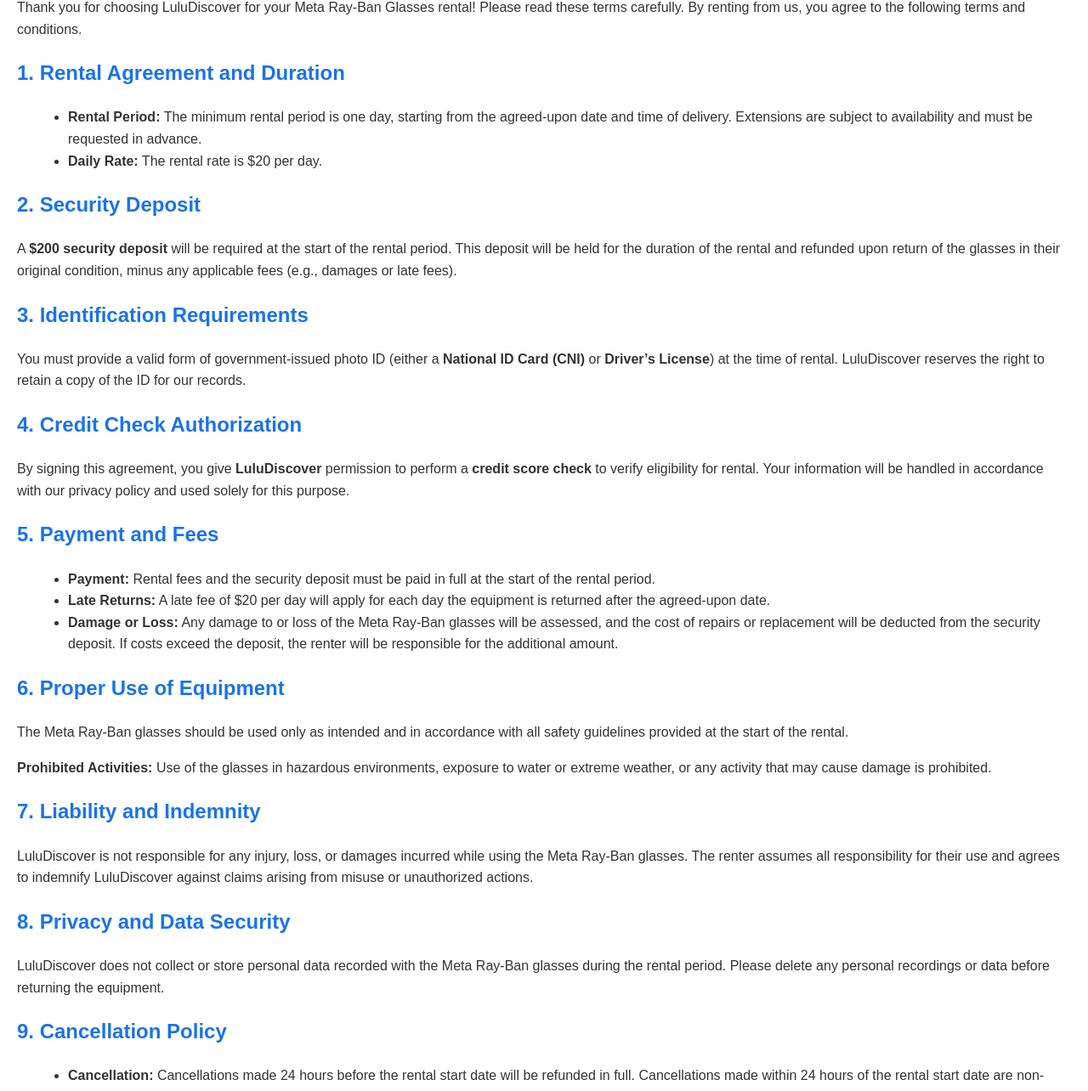
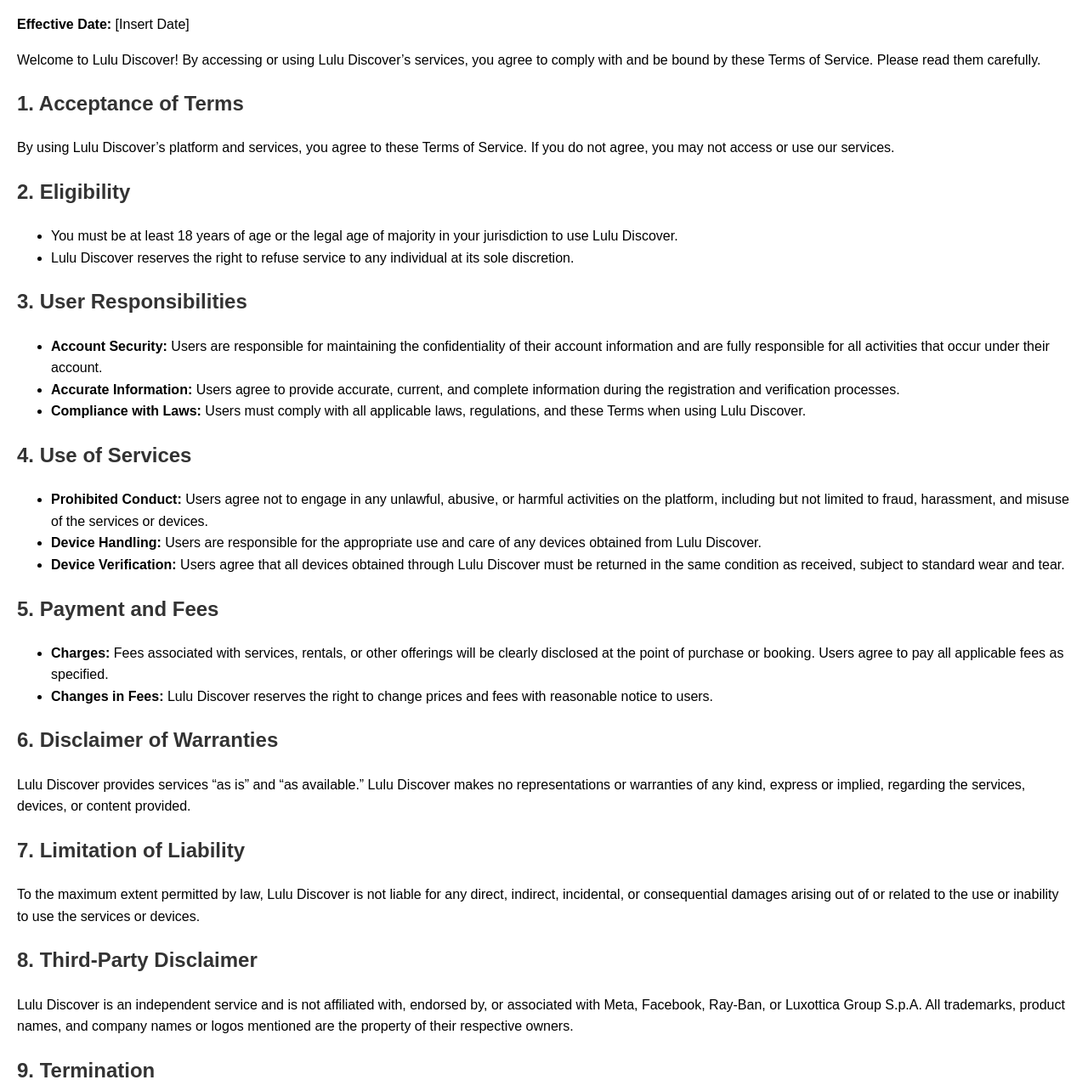
Before and after one commit to open-sudo/luludiscover.github.io, a plain HTML site: page tos.html in a window 1280 px wide. Shown: the part 98-1382 px from the top of the page at 85% size. Drawn offline with Linux system fonts and the light colour scheme.

Commit message:
documents

```diff
--- a/tos.html
+++ b/tos.html
@@ -3,66 +3,73 @@
 <head>
     <meta charset="UTF-8">
     <meta name="viewport" content="width=device-width, initial-scale=1.0">
-    <title>Rental Terms and Conditions</title>
+    <title>Terms of Service - Lulu Discover</title>
     <style>
-        body {
-            font-family: Arial, sans-serif;
-            line-height: 1.6;
-            margin: 20px;
-            color: #333;
-        }
-        h1, h2 {
-            color: #1a73e8;
-        }
-        ul {
-            margin-left: 20px;
-        }
+        body { font-family: Arial, sans-serif; line-height: 1.6; margin: 0; padding: 20px; }
+        h1, h2 { color: #333; }
+        p { margin-bottom: 15px; }
     </style>
 </head>
 <body>
 
-    <h1>Rental Terms and Conditions for Meta Ray-Ban Glasses</h1>
+<h1>Terms of Service</h1>
+<p><strong>Effective Date:</strong> [Insert Date]</p>
 
-    <p>Thank you for choosing LuluDiscover for your Meta Ray-Ban Glasses rental! Please read these terms carefully. By renting from us, you agree to the following terms and conditions.</p>
+<p>Welcome to Lulu Discover! By accessing or using Lulu Discover’s services, you agree to comply with and be bound by these Terms of Service. Please read them carefully.</p>
 
-    <h2>1. Rental Agreement and Duration</h2>
+<h2>1. Acceptance of Terms</h2>
+<p>By using Lulu Discover’s platform and services, you agree to these Terms of Service. If you do not agree, you may not access or use our services.</p>
+
+<h2>2. Eligibility</h2>
 <ul>
-        <li><strong>Rental Period:</strong> The minimum rental period is one day, starting from the agreed-upon date and time of delivery. Extensions are subject to availability and must be requested in advance.</li>
-        <li><strong>Daily Rate:</strong> The rental rate is $20 per day.</li>
+    <li>You must be at least 18 years of age or the legal age of majority in your jurisdiction to use Lulu Discover.</li>
+    <li>Lulu Discover reserves the right to refuse service to any individual at its sole discretion.</li>
 </ul>
 
-    <h2>2. Security Deposit</h2>
-    <p>A <strong>$200 security deposit</strong> will be required at the start of the rental period. This deposit will be held for the duration of the rental and refunded upon return of the glasses in their original condition, minus any applicable fees (e.g., damages or late fees).</p>
+<h2>3. User Responsibilities</h2>
+<ul>
+    <li><strong>Account Security:</strong> Users are responsible for maintaining the confidentiality of their account information and are fully responsible for all activities that occur under their account.</li>
+    <li><strong>Accurate Information:</strong> Users agree to provide accurate, current, and complete information during the registration and verification processes.</li>
+    <li><strong>Compliance with Laws:</strong> Users must comply with all applicable laws, regulations, and these Terms when using Lulu Discover.</li>
+</ul>
 
-    <h2>3. Identification Requirements</h2>
-    <p>You must provide a valid form of government-issued photo ID (either a <strong>National ID Card (CNI)</strong> or <strong>Driver’s License</strong>) at the time of rental. LuluDiscover reserves the right to retain a copy of the ID for our records.</p>
-
-    <h2>4. Credit Check Authorization</h2>
-    <p>By signing this agreement, you give <strong>LuluDiscover</strong> permission to perform a <strong>credit score check</strong> to verify eligibility for rental. Your information will be handled in accordance with our privacy policy and used solely for this purpose.</p>
+<h2>4. Use of Services</h2>
+<ul>
+    <li><strong>Prohibited Conduct:</strong> Users agree not to engage in any unlawful, abusive, or harmful activities on the platform, including but not limited to fraud, harassment, and misuse of the services or devices.</li>
+    <li><strong>Device Handling:</strong> Users are responsible for the appropriate use and care of any devices obtained from Lulu Discover.</li>
+    <li><strong>Device Verification:</strong> Users agree that all devices obtained through Lulu Discover must be returned in the same condition as received, subject to standard wear and tear.</li>
+</ul>
 
 <h2>5. Payment and Fees</h2>
 <ul>
-        <li><strong>Payment:</strong> Rental fees and the security deposit must be paid in full at the start of the rental period.</li>
-        <li><strong>Late Returns:</strong> A late fee of $20 per day will apply for each day the equipment is returned after the agreed-upon date.</li>
-        <li><strong>Damage or Loss:</strong> Any damage to or loss of the Meta Ray-Ban glasses will be assessed, and the cost of repairs or replacement will be deducted from the security deposit. If costs exceed the deposit, the renter will be responsible for the additional amount.</li>
+    <li><strong>Charges:</strong> Fees associated with services, rentals, or other offerings will be clearly disclosed at the point of purchase or booking. Users agree to pay all applicable fees as specified.</li>
+    <li><strong>Changes in Fees:</strong> Lulu Discover reserves the right to change prices and fees with reasonable notice to users.</li>
 </ul>
 
-    <h2>6. Proper Use of Equipment</h2>
-    <p>The Meta Ray-Ban glasses should be used only as intended and in accordance with all safety guidelines provided at the start of the rental.</p>
-    <p><strong>Prohibited Activities:</strong> Use of the glasses in hazardous environments, exposure to water or extreme weather, or any activity that may cause damage is prohibited.</p>
+<h2>6. Disclaimer of Warranties</h2>
+<p>Lulu Discover provides services “as is” and “as available.” Lulu Discover makes no representations or warranties of any kind, express or implied, regarding the services, devices, or content provided.</p>
 
-    <h2>7. Liability and Indemnity</h2>
-    <p>LuluDiscover is not responsible for any injury, loss, or damages incurred while using the Meta Ray-Ban glasses. The renter assumes all responsibility for their use and agrees to indemnify LuluDiscover against claims arising from misuse or unauthorized actions.</p>
+<h2>7. Limitation of Liability</h2>
+<p>To the maximum extent permitted by law, Lulu Discover is not liable for any direct, indirect, incidental, or consequential damages arising out of or related to the use or inability to use the services or devices.</p>
 
-    <h2>8. Privacy and Data Security</h2>
-    <p>LuluDiscover does not collect or store personal data recorded with the Meta Ray-Ban glasses during the rental period. Please delete any personal recordings or data before returning the equipment.</p>
+<h2>8. Third-Party Disclaimer</h2>
+<p>Lulu Discover is an independent service and is not affiliated with, endorsed by, or associated with Meta, Facebook, Ray-Ban, or Luxottica Group S.p.A. All trademarks, product names, and company names or logos mentioned are the property of their respective owners.</p>
 
-    <h2>9. Cancellation Policy</h2>
+<h2>9. Termination</h2>
 <ul>
-        <li><strong>Cancellation:</strong> Cancellations made 24 hours before the rental start date will be refunded in full. Cancellations made within 24 hours of the rental start date are non-refundable.</li>
+    <li><strong>User-Initiated Termination:</strong> Users may terminate their account at any time.</li>
+    <li><strong>Lulu Discover-Initiated Termination:</strong> Lulu Discover reserves the right to terminate or suspend any user’s access to the service at its discretion, including, but not limited to, violations of these Terms or other policies.</li>
 </ul>
 
-    <h2>By signing below, you agree to these Rental Terms and Conditions.</h2>
+<h2>10. Changes to Terms</h2>
+<p>Lulu Discover reserves the right to modify these Terms at any time. Any changes will be posted on the website, and continued use of the services after changes are posted constitutes acceptance of the revised Terms.</p>
+
+<h2>11. Governing Law</h2>
+<p>These Terms shall be governed by and construed in accordance with the laws of Ontario, Canada.</p>
+
+<p>For further details or questions regarding these Terms of Service, please contact us at <a href="mailto:hello@luludiscover.com">hello@luludiscover.com</a>.</p>
+
+<p><strong>Thank you for choosing Lulu Discover!</strong></p>
 
 </body>
 </html>
```
Also changed, not shown: privacy.html (added, +79 -0 lines), rental-agreement.html (added, +68 -0 lines). Lines whose indentation alone changed are shown as unchanged.
